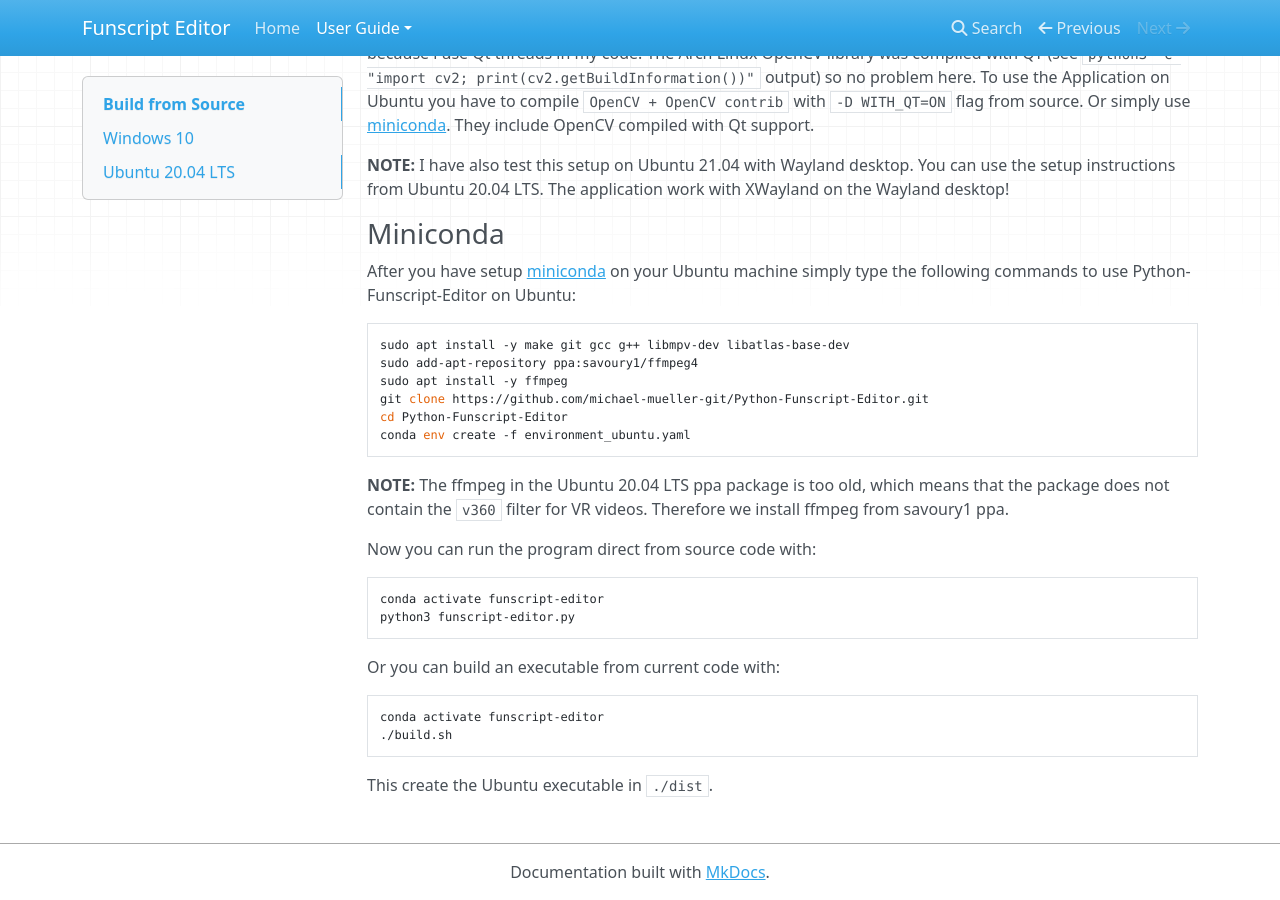
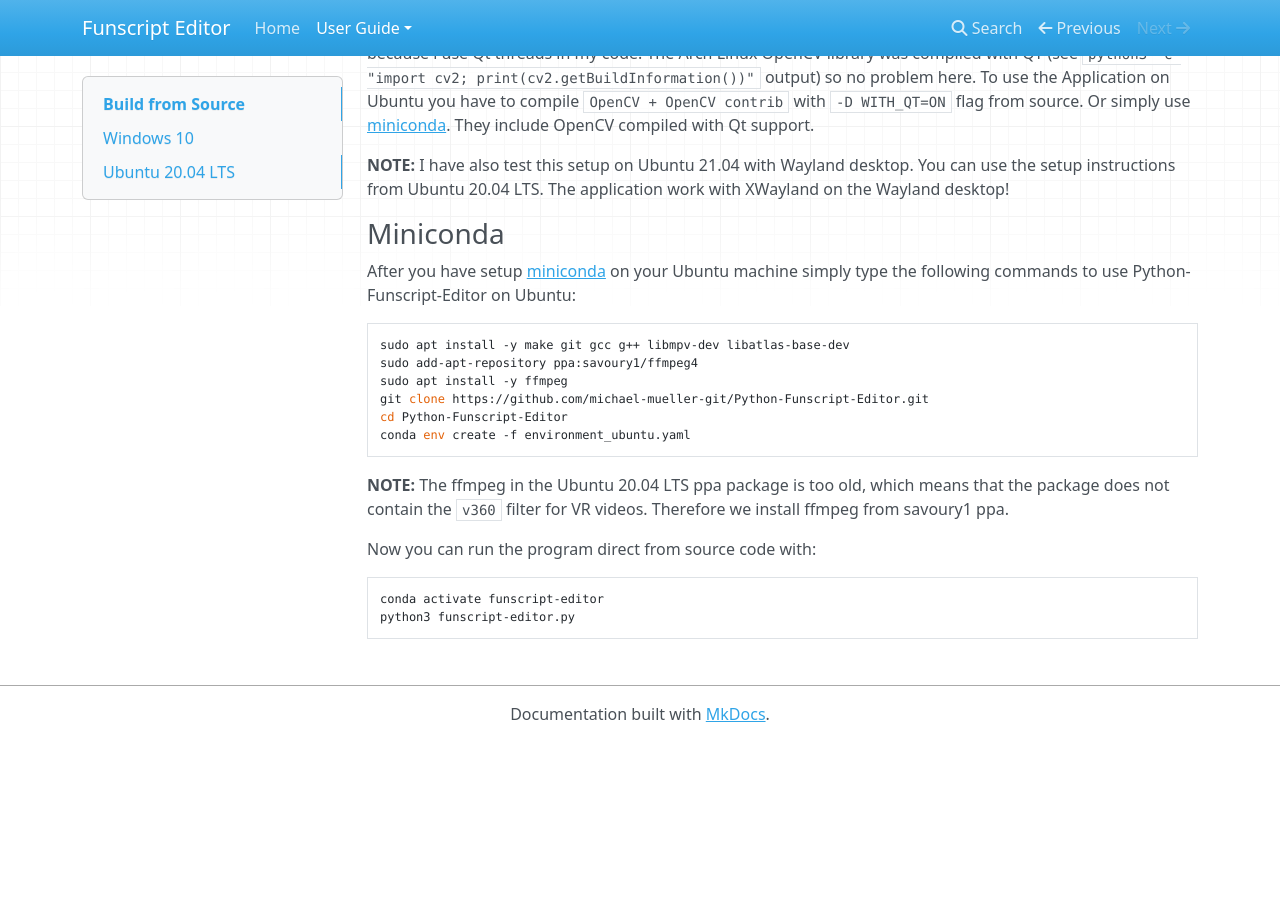
Before and after one commit to michael-mueller-git/Python-Funscript-Editor, an MkDocs documentation site: the page built from docs/app/docs/user-guide/build.md, in a window 1280 px wide and 900 px high, scrolled down 530 px. Built offline with MkDocs 1.6.1, drawn with Linux system fonts in a browser that asks for light colours; nearby versions of some CDN libraries; after the commit the page ends 1272 px from its top, so only the background shows below that.

Commit message:
update docs

````diff
--- a/docs/app/docs/user-guide/build.md
+++ b/docs/app/docs/user-guide/build.md
@@ -45,12 +45,3 @@
 conda activate funscript-editor
 python3 funscript-editor.py
 ```
-
-Or you can build an executable from current code with:
-
-```bash
-conda activate funscript-editor
-./build.sh
-```
-
-This create the Ubuntu executable in `./dist`.
````
Also changed, not shown: docs/app/docs/user-guide/images/ofs_integration_05.jpg, 1 other file.
